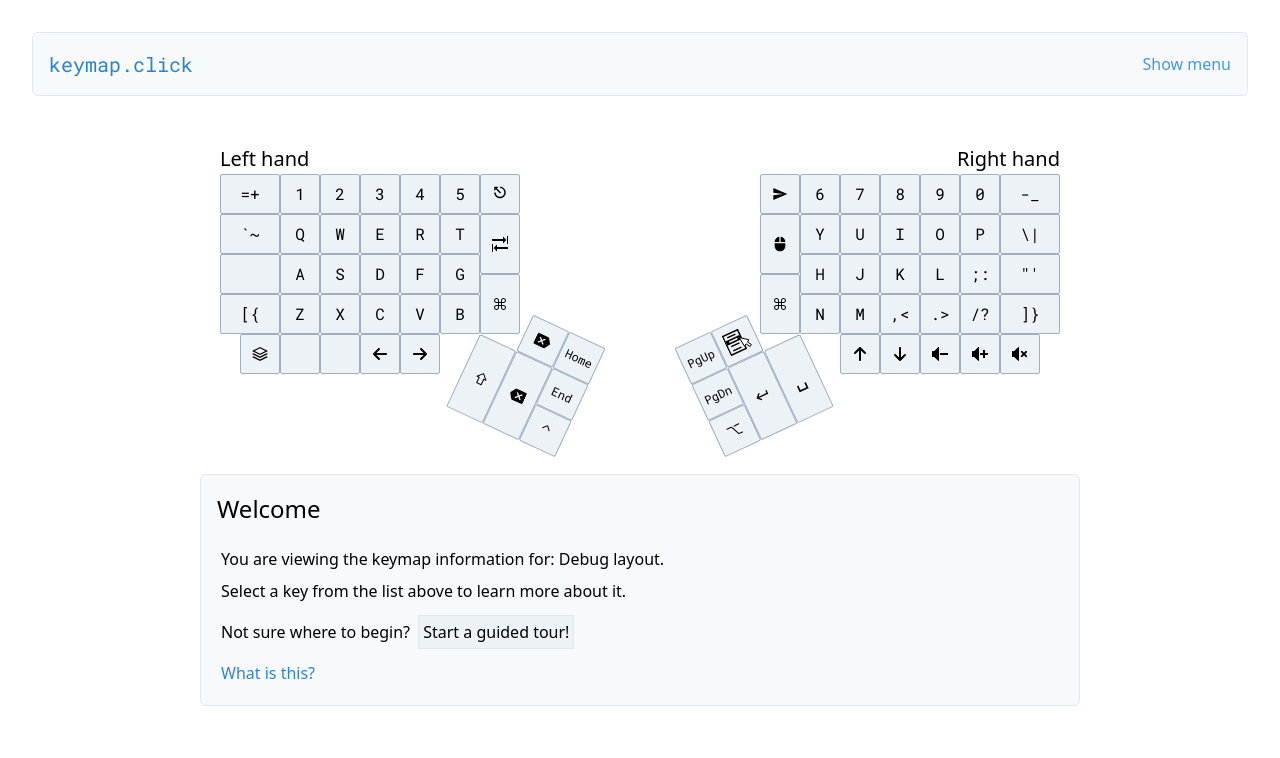
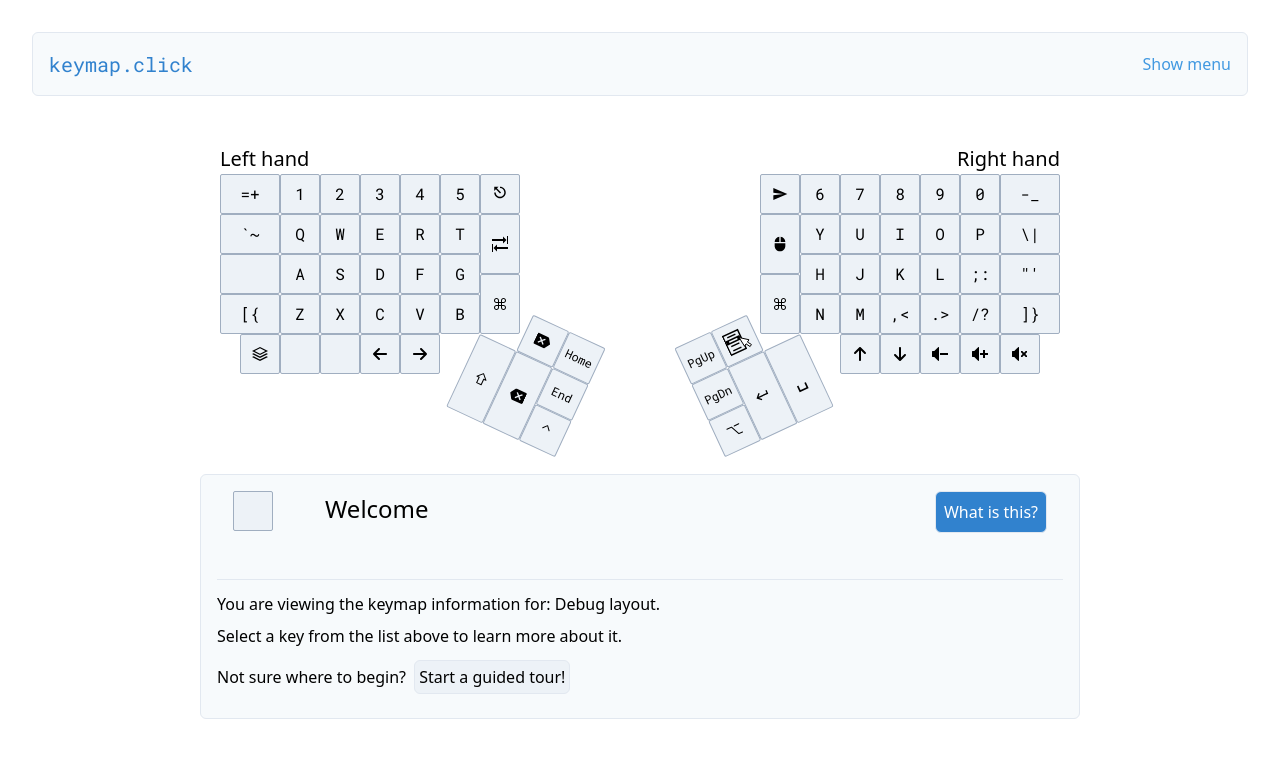
Before and after one commit to mrled/keymap.click, a Next.js app: page / in a window 1280 px wide. Shown: the top 758 px of the page. Built offline with nearby package versions, Linux system fonts and the light colour scheme.

Commit message:
Make guide and state improvements
* Add a help panel with a button to open it
* Add a new help state to determine when help is open
* Do not draw on the canvas when the help panel is active
* Smarter done/exit guide
* Add abstractions in keyInfo e.g. TitleBarKeyGrid

```diff
--- a/src/components/keyInfo.jsx
+++ b/src/components/keyInfo.jsx
@@ -1,3 +1,4 @@
+
 import React, {
   useContext,
 } from "react";
@@ -29,32 +30,34 @@ const GuideInfo = ({ inGuide = false, guideStep = 0, guideLength = 0 }) => {
   }
 }
 
-/* A navigation bar for the KeyInfoPanel
- * Include an entire <KeyGrid> just large enough to hold the largest key.
- */
-const KeyInfoNavBar = ({ keyData, legendMap, guideInfo }) => {
-  let modifiedKeyData = Object.assign({}, keyData);
-  modifiedKeyData.startPos = [0, 0];
+const HelpButton = ({ help, setHelp }) => {
+  const label = help ? "Close help" : "What is this?"
+  return (
+    <button
+      className="border bg-blue-600 p-2 rounded-md text-white"
+      onClick={() => setHelp(!help)}
+    >
+      {label}
+    </button>
+  );
+}
 
+const PanelNavBar = ({ tbKeyGrid, title, guideInfo, help, setHelp }) => {
   return (
     <div className="border-b pb-2 mb-2 flex">
 
       <div className="flex-col px-4">
-        <KeyGrid
-          // Use a constant size so that elements below/right of this one
-          // don't change location when we select different keys
-          cols="3"
-          rows="4"
-          keys={[modifiedKeyData]}
-          legends={legendMap}
-          pressedKey={keyData}
-        />
+        {tbKeyGrid}
       </div>
 
       <div className="flex-col px-4 ">
-        <h2 className="text-sm md:text-2xl">Key information</h2>
+        <h2 className="text-sm md:text-2xl">{title}</h2>
         {guideInfo ? guideInfo : <></>}
       </div>
+
+      <div className=" flex-col ml-auto px-4">
+        <HelpButton help={help} setHelp={setHelp} />
+      </div >
     </div >
   );
 }
@@ -63,7 +66,7 @@ const TextLabelHeader = ({ label }) => {
   if (label) {
     return (
       <p className="py-2">
-        The <span className="font-mono text-gray-600 px-1">{label}</span> key
+        The <kbd>{label}</kbd> key
       </p>
     );
   } else {
@@ -99,32 +102,86 @@ const LegendAttribution = ({ legendData }) => {
   }
 }
 
-/* A <KeyInfo> component styled nicely for the parent <Keyboard> component.
+const HelpPanel = ({ hydratedState, setGuide, setHelp }) => {
+  return (<div>
+    <p>
+      I built this site to show how my
+      {" "}<IntraAppLink href="/ergodox">ErgoDox keyboard</IntraAppLink>{" "}
+      helped my RSI.
+    </p>
+    <p className="py-1">
+      You can select any key on the board above to learn more about why it is placed there.
+    </p>
+    {
+      hydratedState.keyMap.defaultGuide ? (
+        <p className="py-1">Not sure where to begin? This keyboard layout supports a guided tour &mdash; <button
+          className="p-1 border border-gray-300 rounded-md bg-gray-200"
+          onClick={() => setGuide(hydratedState.keyMap.defaultGuide)}
+          disabled={!hydratedState.keyMap.defaultGuide}
+        >start the tour now!</button></p>
+      ) : (
+          <p className="py-1">
+            Not sure where to begin?
+            While the layout you have currently selected does not support a guided tour,
+          you might try the guided tour available in the <IntraAppLink href="/">default layout</IntraAppLink>.
+          </p>
+        )
+    }
+    <p>
+      See also:
+    </p>
+    <ul className="list-disc my-2 mx-8">
+      <li><h2 className="">
+        <IntraAppLink href="/about">What is this site?</IntraAppLink>
+      </h2></li>
+      <li><h2 className="">
+        <IntraAppLink href="/ergodox">What kind of keyboard is this?</IntraAppLink>
+      </h2></li>
+      <li><h2 className="">
+        <IntraAppLink href="/story">Personal history</IntraAppLink>
+      </h2></li>
+    </ul>
+  </div >);
+}
+
+/* A tiny key grid just for use in the title bar of the info panel
  */
-const KeyInfo = ({ keyData, legendMap, guideInfo }) => {
-  const legend = Legend(legendMap[keyData.legend]);
+const TitleBarKeyGrid = ({ keyData, legendMap }) => {
+  let modifiedKeyData = Object.assign({}, keyData);
+  modifiedKeyData.startPos = [0, 0];
   return (
-    <>
-      <KeyInfoNavBar keyData={keyData} legendMap={legendMap} guideInfo={guideInfo} />
-      <KeyInfoProse isSet={!keyData.unset} keyInfo={keyData.info} textLabel={keyData.name || legend.legend} />
-      <LegendAttribution legendData={legend} />
-    </>
+    <KeyGrid
+      // Use a constant size so that elements below/right of this one
+      // don't change location when we select different keys
+      cols="3"
+      rows="4"
+      keys={[modifiedKeyData]}
+      legends={legendMap}
+      pressedKey={keyData}
+    />
   );
-};
+}
 
 /* An information panel about whatever key/guide we're in, or with an intro
  */
 export const InfoPanel = () => {
-  const { hydratedState, setGuide } = useContext(KeymapUiStateContext);
-  if (hydratedState.keyData.info) {
-    /* If in a guide:
-     *   Navigation: title: Keymap Name Guided Tour, Step N/X: <key>, buttons: <prev>, <next>, <exit>, <help>
-     *   <help> popover that says: it's a tour, next/prev work normally,
-     *     to exit the tour click on any key or the exit, see menu to read about this site
-     * If not in a guide:
-     *   Navigation: title: Key information for <key>, buttons: <help>
-     *   <help> popover that says: enter tour to be given a guided tour, see menu to read about this site
-     */
+  const { state, hydratedState, setGuide, setHelp } = useContext(KeymapUiStateContext);
+  const { keyData, legendMap } = hydratedState;
+  const legend = Legend(legendMap[keyData.legend]);
+
+  const emptyTbKeyGrid = <TitleBarKeyGrid keyData={null} legendMap={{}} />
+
+  const helpKeyData = { legend: "?", };
+  const helpLegendMap = { "?": { glyph: { value: "?" } }, }
+  const helpTbKeyGrid = <TitleBarKeyGrid keyData={helpKeyData} legendMap={helpLegendMap} />
+
+  if (state.help) {
+    return (<>
+      <PanelNavBar tbKeyGrid={helpTbKeyGrid} title={"What is this?"} guideInfo={null} help={state.help} setHelp={setHelp} />
+      <HelpPanel hydratedState={hydratedState} setGuide={setGuide} setHelp={setHelp} />
+    </>);
+  } else if (hydratedState.keyData.info) {
+    const tbKeyGrid = <TitleBarKeyGrid keyData={keyData} legendMap={legendMap} />
     const guideInfo = hydratedState.inGuide ? (
       <GuideInfo
         guideStep={hydratedState.guideStepIdx}
@@ -132,38 +189,26 @@ export const InfoPanel = () => {
         inGuide={hydratedState.inGuide}
       />
     ) : (null);
+    return (<>
+      <PanelNavBar tbKeyGrid={tbKeyGrid} title={"Key information"} guideInfo={guideInfo} help={state.help} setHelp={setHelp} />
+      <KeyInfoProse isSet={!keyData.unset} keyInfo={keyData.info} textLabel={keyData.name || legend.legend} />
+      <LegendAttribution legendData={legend} />
+    </>);
+  } else {
     return (
-      <KeyInfo
-        keyData={hydratedState.keyData}
-        legendMap={hydratedState.legendMap}
-        guideInfo={guideInfo}
-      />
-    );
-  } else {
-    /* Navigation: title: Welcome, buttons: <help>
-     * <help> popover that says: enter tour to be given a guided tour, see menu to read about this site
-     * Text: please select a key or enter the guided tour
-     * Alternatively: use the same help content as <help> popovers above?
-     */
-    return (
-      <div>
-        <h1 className="text-2xl pb-4">
-          Welcome
-      </h1>
-        <p className="p-1">You are viewing the keymap information for: {hydratedState.keyMap.fullName}.</p>
-        <p className="p-1">Select a key from the list above to learn more about it.</p>
+      <>
+        <PanelNavBar tbKeyGrid={emptyTbKeyGrid} title={"Welcome"} guideInfo={null} help={state.help} setHelp={setHelp} />
+        <p className="py-1">You are viewing the keymap information for: {hydratedState.keyMap.fullName}.</p>
+        <p className="py-1">Select a key from the list above to learn more about it.</p>
         {hydratedState.keyMap.defaultGuide ? (
-          <p className="p-1">Not sure where to begin? <button
-            className="p-1 m-1 border border-gray-300 bg-gray-200"
+          <p className="py-1">Not sure where to begin? <button
+            className="p-1 m-1 border border-gray-300 rounded-md bg-gray-200"
             onClick={() => { setGuide(hydratedState.keyMap.defaultGuide); }}
             disabled={!hydratedState.keyMap.defaultGuide}
           >Start a guided tour!</button></p>
         ) : <></>
         }
-        <p className="p-1">
-          <IntraAppLink href="/about">What is this?</IntraAppLink>
-        </p>
-      </div>
+      </>
     );
   }
 };
--- a/src/components/keyboard.jsx
+++ b/src/components/keyboard.jsx
@@ -6,7 +6,10 @@ import { KeyGrid } from "~/components/key";
 import { KeymapUiStateContext } from "~/hooks/useKeymapUiState";
 
 export const Keyboard = ({ targetKeyIds }) => {
-  const { hydratedState, setKeyId } = useContext(KeymapUiStateContext);
+  const { state, hydratedState, setKeyId } = useContext(KeymapUiStateContext);
+
+  // If the help panel is open, don't highlight keys - that could confuse users
+  const helpIsOpen = state.help;
 
   return (
     <div className="flex items-center justify-center flex-col md:flex-row mt-0">
@@ -18,8 +21,8 @@ export const Keyboard = ({ targetKeyIds }) => {
             rows="10"
             keys={hydratedState.keyMap.leftHandKeys}
             legends={hydratedState.legendMap}
-            pressedKey={hydratedState.keyData}
-            targetKeyIds={targetKeyIds}
+            pressedKey={helpIsOpen ? {} : hydratedState.keyData}
+            targetKeyIds={helpIsOpen ? [] : targetKeyIds}
             onClickEach={setKeyId}
           />
           <KeyGrid
@@ -27,8 +30,8 @@ export const Keyboard = ({ targetKeyIds }) => {
             rows="6"
             keys={hydratedState.keyMap.leftThumbKeys}
             legends={hydratedState.legendMap}
-            pressedKey={hydratedState.keyData}
-            targetKeyIds={targetKeyIds}
+            pressedKey={helpIsOpen ? {} : hydratedState.keyData}
+            targetKeyIds={helpIsOpen ? [] : targetKeyIds}
             onClickEach={setKeyId}
             gridAppendClasses="keyboard-left-thumb-cluster"
           />
@@ -43,8 +46,8 @@ export const Keyboard = ({ targetKeyIds }) => {
             rows="10"
             keys={hydratedState.keyMap.rightHandKeys}
             legends={hydratedState.legendMap}
-            pressedKey={hydratedState.keyData}
-            targetKeyIds={targetKeyIds}
+            pressedKey={helpIsOpen ? {} : hydratedState.keyData}
+            targetKeyIds={helpIsOpen ? [] : targetKeyIds}
             onClickEach={setKeyId}
           />
           <KeyGrid
@@ -52,8 +55,8 @@ export const Keyboard = ({ targetKeyIds }) => {
             rows="6"
             keys={hydratedState.keyMap.rightThumbKeys}
             legends={hydratedState.legendMap}
-            pressedKey={hydratedState.keyData}
-            targetKeyIds={targetKeyIds}
+            pressedKey={helpIsOpen ? {} : hydratedState.keyData}
+            targetKeyIds={helpIsOpen ? [] : targetKeyIds}
             onClickEach={setKeyId}
             gridAppendClasses="keyboard-right-thumb-cluster"
           />
--- a/src/hooks/useKeymapUiState.js
+++ b/src/hooks/useKeymapUiState.js
@@ -17,6 +17,7 @@ import {
 
 const GuideState = new QueryState("guide", "none");
 const GuideStepState = new QueryState("guideStep", 0);
+const HelpState = new QueryState("help", false)
 const LegendMapState = new QueryState("legendMap", "MrlLegends");
 const KeyMapState = new QueryState("keyMap", "DebugLayout");
 const SelectedKeyState = new QueryState("keyId", null);
@@ -27,6 +28,7 @@ const SelectedKeyState = new QueryState("keyId", null);
 const stateByKey = [
   GuideState,
   GuideStepState,
+  HelpState,
   KeyMapState,
   LegendMapState,
   SelectedKeyState,
@@ -35,6 +37,7 @@ const stateByKey = [
 const KeymapUiStateDefault = {
   guide: null,
   guideStep: null,
+  help: false,
   keyId: null,
   keyMap: null,
   legendMap: null,
@@ -90,6 +93,8 @@ const hydrateState = (state) => {
   const canIncrementGuideStep = inGuide ? nextGuideStepIdx < guide.steps.length : false;
   const prevGuideStepIdx = guideStepIdx - 1;
   const canDecrementGuideStep = inGuide ? prevGuideStepIdx >= 0 : false;
+  const guideLength = inGuide ? guide.steps.length : 0;
+  const onFinalGuideStep = inGuide && guideStepIdx + 1 == guideLength;
 
   return {
     keyMap,
@@ -107,6 +112,8 @@ const hydrateState = (state) => {
     canIncrementGuideStep,
     prevGuideStepIdx,
     canDecrementGuideStep,
+    guideLength,
+    onFinalGuideStep,
   }
 }
 
@@ -154,6 +161,7 @@ export const useKeymapUiState = () => {
       guide: guideName ? guideName : GuideState.defaultValue,
       guideStep: GuideStepState.defaultValue,
       keyId: guideName ? hydratedState.keyMap.guides[guideName].steps[0].key : SelectedKeyState.defaultValue,
+      help: false,
     });
     return hydratedState.guide;
   };
@@ -162,12 +170,14 @@ export const useKeymapUiState = () => {
     setStateAndQuery({
       guideStep: hydratedState.nextGuideStepIdx,
       keyId: hydratedState.guide.steps[hydratedState.nextGuideStepIdx].key,
+      help: false,
     });
   };
   const decrementGuideStep = () => {
     setStateAndQuery({
       guideStep: hydratedState.prevGuideStepIdx,
       keyId: hydratedState.guide.steps[hydratedState.prevGuideStepIdx].key,
+      help: false,
     });
   };
 
@@ -176,12 +186,14 @@ export const useKeymapUiState = () => {
       guide: GuideState.defaultValue,
       guideStep: GuideStepState.defaultValue,
       keyMap: keyMapName ? keyMapName : KeyMapState.defaultValue,
+      help: false,
     });
   };
 
   const setLegendMap = (legendMapName) => {
     setStateAndQuery({
       legendMap: legendMapName,
+      help: false,
     });
   };
 
@@ -190,8 +202,15 @@ export const useKeymapUiState = () => {
       keyId: keyId || SelectedKeyState.defaultValue,
       guide: GuideState.defaultValue,
       guideStep: GuideStepState.defaultValue,
+      help: false,
     });
-  }
+  };
+
+  const setHelp = (newValue) => {
+    setStateAndQuery({
+      help: Boolean(newValue),
+    })
+  };
 
   return {
     // Properties
@@ -206,5 +225,6 @@ export const useKeymapUiState = () => {
     setGuide,
     incrementGuideStep,
     decrementGuideStep,
+    setHelp,
   };
 }
```
Also changed, not shown: src/components/diagram.jsx (+6 -1 lines), src/components/guidance.jsx (+15 -1 lines).
